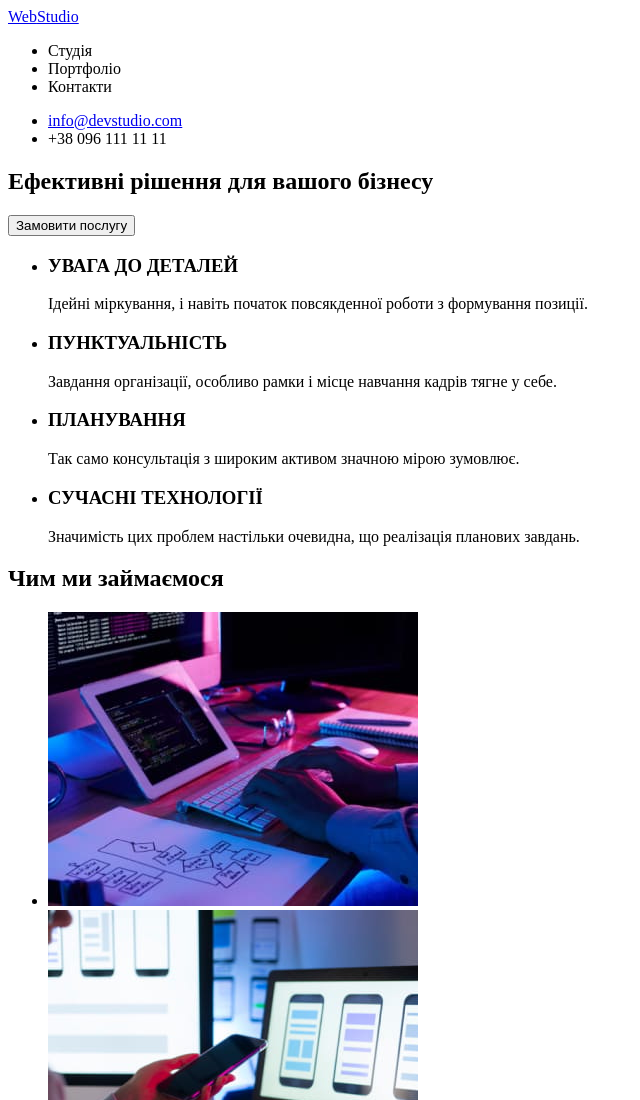
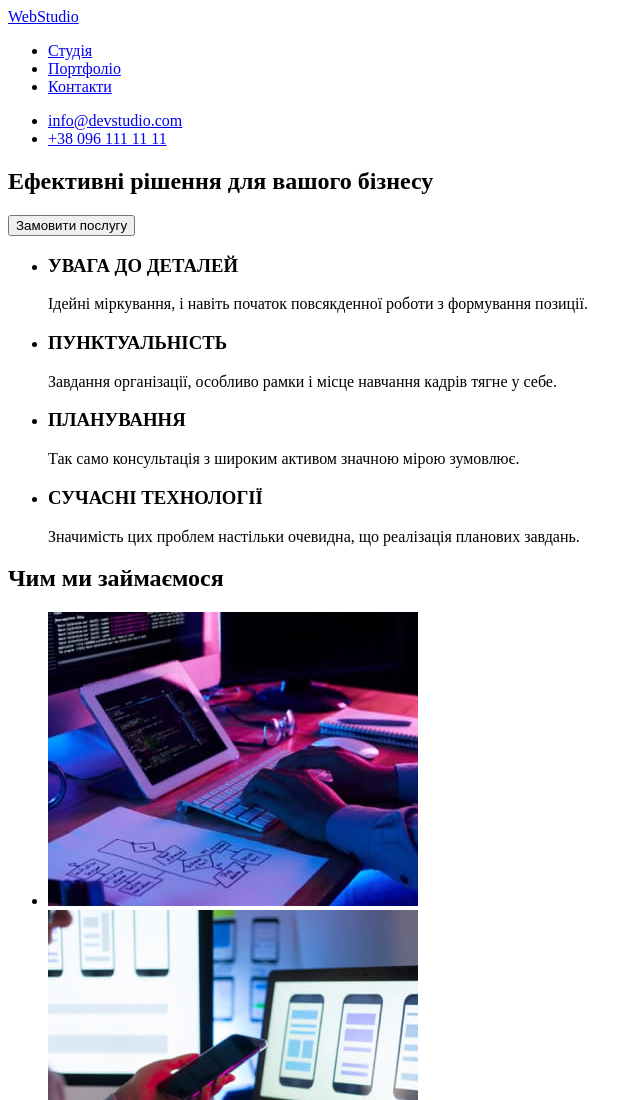
Before and after one commit to NataKonowal/goit-markup-hw-01, a plain HTML site: page index.html in a window 1280 px wide. Shown: the top 1100 px of the page, without its empty margins (0-640 px from the left). Drawn offline with Linux system fonts and the light colour scheme.

Commit message:
Update index.html

```diff
--- a/index.html
+++ b/index.html
@@ -11,14 +11,14 @@
       <nav>
         <a href="./index.html"><span>Web</span>Studio</a>
         <ul>
-          <li><a href="#"></a>Студія</li>
-          <li><a href="#"></a>Портфоліо</li>
-          <li><a href="#"></a>Контакти</li>
+          <li><a href="#">Студія</a></li>
+          <li><a href="#">Портфоліо</a></li>
+          <li><a href="#">Контакти</a></li>
         </ul>
       </nav>
       <ul>
         <li><a href="malto:info@devstudio.com">info@devstudio.com</a></li>
-        <li><a href="tel:+380961111111"></a>+38 096 111 11 11</li>
+        <li><a href="tel:+380961111111">+38 096 111 11 11</a></li>
       </ul>
     </header>
     <main>
```
